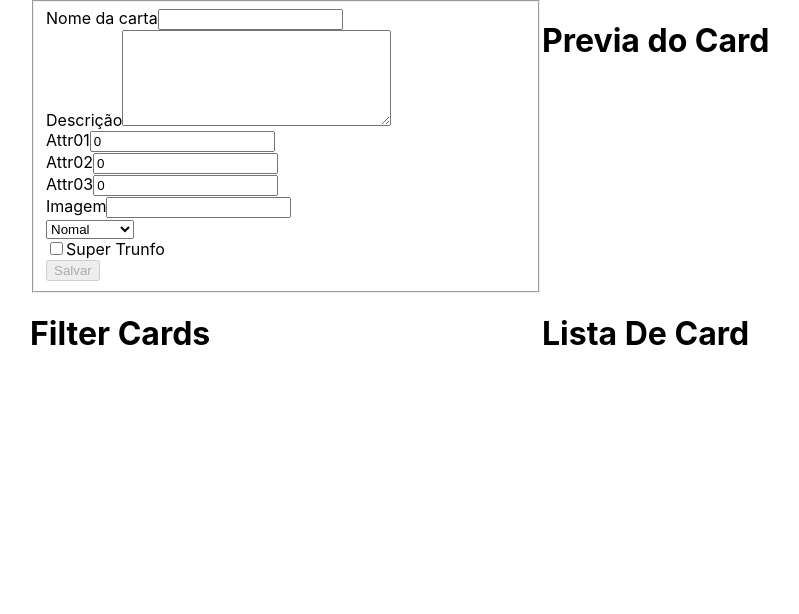
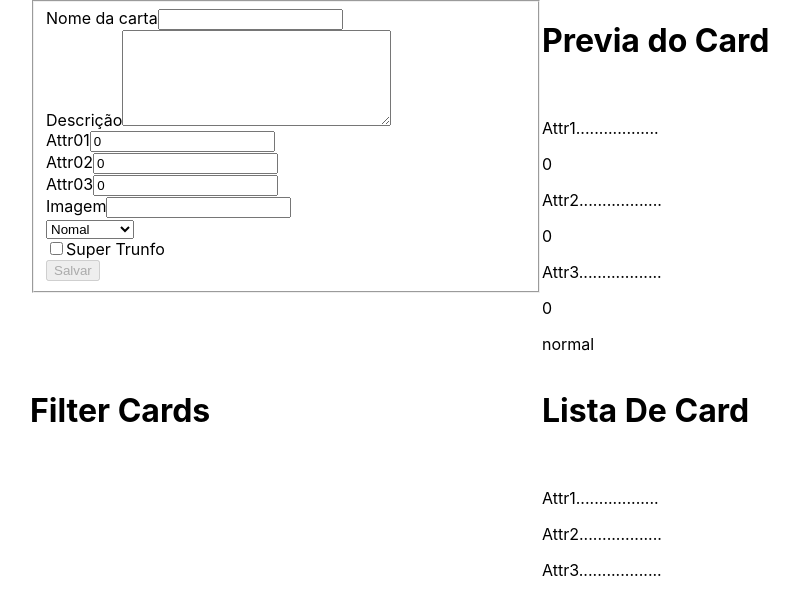
Before and after one commit to tryber/sd-013-a-project-tryunfo-beta, a React (Create React App) app: page / in a window 1280 px wide. Shown: the top 614 px of the page, without its empty margins (98-897 px from the left). Built offline with nearby package versions, Linux system fonts and the light colour scheme.

Commit message:
Foi add o html junto com as data-testid e Requisito 3 passou ok

```diff
--- a/src/App.js
+++ b/src/App.js
@@ -52,7 +52,7 @@ class App extends Component {
           </div>
           <div>
             <h1>Previa do Card</h1>
-            <Card />
+            <Card { ...this.state } />
           </div>
         </div>
         <div className="container-display-card">
--- a/src/components/Card.js
+++ b/src/components/Card.js
@@ -1,11 +1,50 @@
+import PropTypes from 'prop-types';
 import React, { Component } from 'react';
 
 class Card extends Component {
   render() {
+    const { cardName, cardDescription, cardAttr1, cardAttr2,
+      cardAttr3, cardImage, cardRare, cardTrunfo } = this.props;
+
     return (
-      <div />
+      <section className="container-card">
+        <div><h1 data-testid="name-card">{cardName}</h1></div>
+        <div>
+          <img src={ cardImage } alt={ cardName } data-testid="image-card" />
+          { !cardTrunfo || <p data-testid="trunfo-card">Super Trunfo</p> }
+        </div>
+        <div><p data-testid="description-card">{cardDescription}</p></div>
+        <div>
+          <div>
+            <p>Attr1..................</p>
+            <p data-testid="attr1-card">{cardAttr1}</p>
+          </div>
+          <div>
+            <p>Attr2..................</p>
+            <p data-testid="attr2-card">{cardAttr2}</p>
+          </div>
+          <div>
+            <p>Attr3..................</p>
+            <p data-testid="attr3-card">{cardAttr3}</p>
+          </div>
+          <div>
+            <p data-testid="rare-card">{cardRare}</p>
+          </div>
+        </div>
+      </section>
     );
   }
 }
 
+Card.propTypes = {
+  cardAttr1: PropTypes.string.isRequired,
+  cardAttr2: PropTypes.string.isRequired,
+  cardAttr3: PropTypes.string.isRequired,
+  cardDescription: PropTypes.string.isRequired,
+  cardImage: PropTypes.string.isRequired,
+  cardName: PropTypes.string.isRequired,
+  cardRare: PropTypes.string.isRequired,
+  cardTrunfo: PropTypes.bool.isRequired,
+};
+
 export default Card;
```
